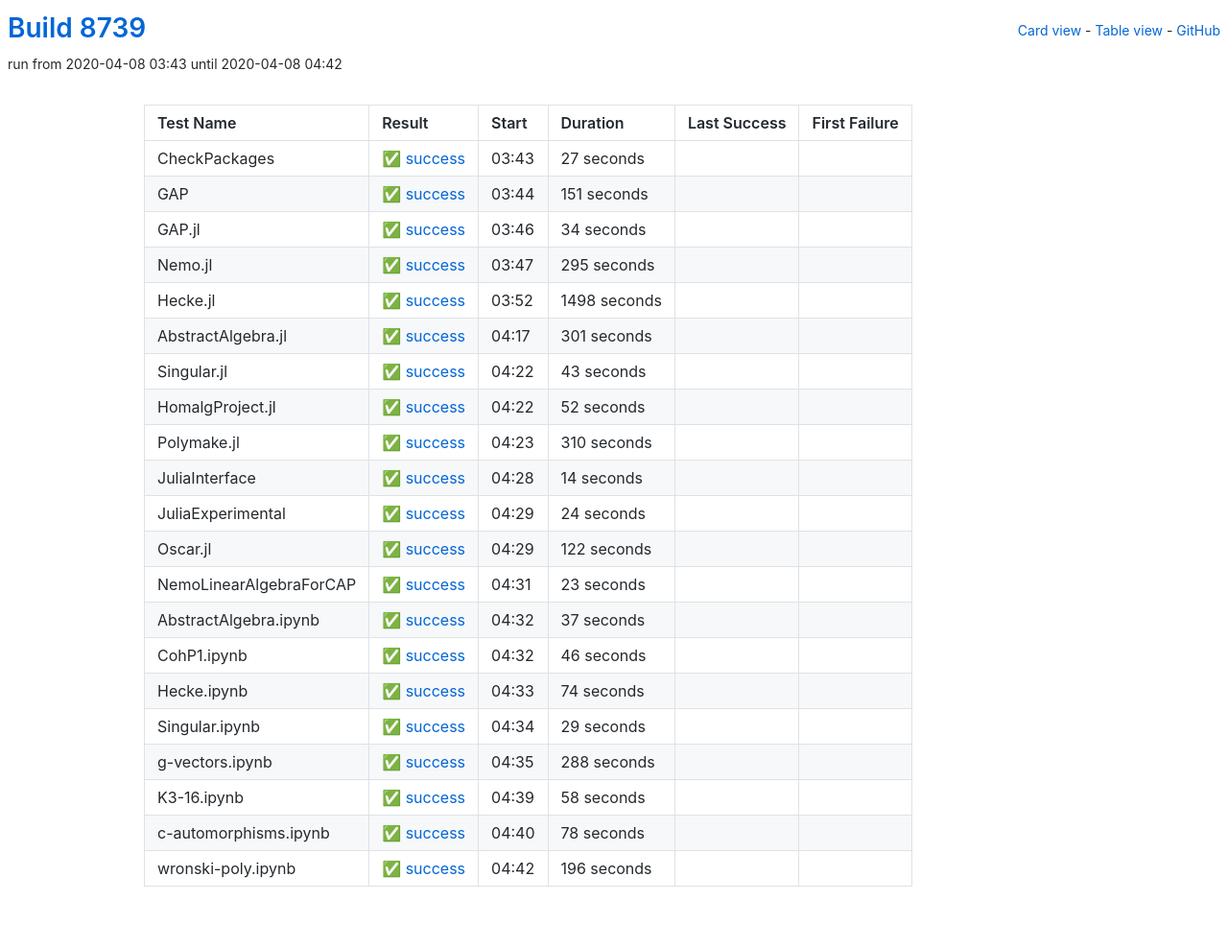
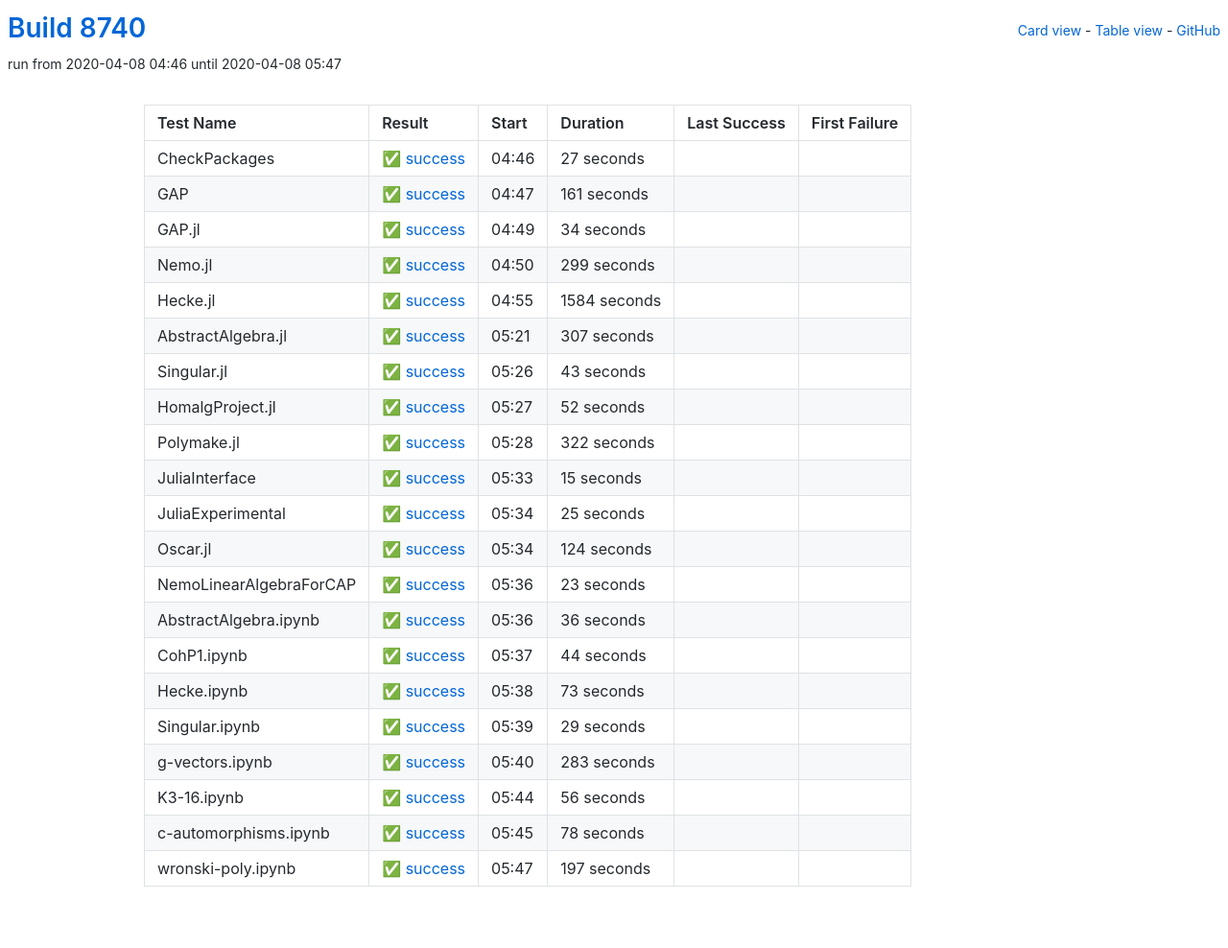
Before and after one commit to oscar-system/oscar-ci-status, a Jekyll site: the page built from table.html, in a window 1280 px wide. Shown: the whole page at 96% size. Built offline with Jekyll 4.4.1, drawn with Linux system fonts in a browser that asks for light colours.

Commit message:
Build 8740

```diff
--- a/_data/ci.yml
+++ b/_data/ci.yml
@@ -1,5 +1,5 @@
-build: 8739
-build_url: https://oscarci.mathematik.uni-kl.de/job/oscar/8739/
+build: 8740
+build_url: https://oscarci.mathematik.uni-kl.de/job/oscar/8740/
 job: oscar
 tests:
 - duration: 27
@@ -8,20 +8,20 @@ tests:
   first_failure_url: null
   last_success: false
   last_success_url: null
-  log: https://oscarci.mathematik.uni-kl.de/job/oscar/8739/artifact/logs/build-8739/CheckPackages.log
+  log: https://oscarci.mathematik.uni-kl.de/job/oscar/8740/artifact/logs/build-8740/CheckPackages.log
   name: CheckPackages
-  start: 2020-04-08 03:43
+  start: 2020-04-08 04:46
   status: success
   success: true
-- duration: 151
+- duration: 161
   exitcode: 0
   first_failure: false
   first_failure_url: null
   last_success: false
   last_success_url: null
-  log: https://oscarci.mathematik.uni-kl.de/job/oscar/8739/artifact/logs/build-8739/GAP.log
+  log: https://oscarci.mathematik.uni-kl.de/job/oscar/8740/artifact/logs/build-8740/GAP.log
   name: GAP
-  start: 2020-04-08 03:44
+  start: 2020-04-08 04:47
   status: success
   success: true
 - duration: 34
@@ -30,42 +30,42 @@ tests:
   first_failure_url: null
   last_success: false
   last_success_url: null
-  log: https://oscarci.mathematik.uni-kl.de/job/oscar/8739/artifact/logs/build-8739/GAP.jl.log
+  log: https://oscarci.mathematik.uni-kl.de/job/oscar/8740/artifact/logs/build-8740/GAP.jl.log
   name: GAP.jl
-  start: 2020-04-08 03:46
+  start: 2020-04-08 04:49
   status: success
   success: true
-- duration: 295
+- duration: 299
   exitcode: 0
   first_failure: false
   first_failure_url: null
   last_success: false
   last_success_url: null
-  log: https://oscarci.mathematik.uni-kl.de/job/oscar/8739/artifact/logs/build-8739/Nemo.jl.log
+  log: https://oscarci.mathematik.uni-kl.de/job/oscar/8740/artifact/logs/build-8740/Nemo.jl.log
   name: Nemo.jl
-  start: 2020-04-08 03:47
+  start: 2020-04-08 04:50
   status: success
   success: true
-- duration: 1498
+- duration: 1584
   exitcode: 0
   first_failure: false
   first_failure_url: null
   last_success: false
   last_success_url: null
-  log: https://oscarci.mathematik.uni-kl.de/job/oscar/8739/artifact/logs/build-8739/Hecke.jl.log
+  log: https://oscarci.mathematik.uni-kl.de/job/oscar/8740/artifact/logs/build-8740/Hecke.jl.log
   name: Hecke.jl
-  start: 2020-04-08 03:52
+  start: 2020-04-08 04:55
   status: success
   success: true
-- duration: 301
+- duration: 307
   exitcode: 0
   first_failure: false
   first_failure_url: null
   last_success: false
   last_success_url: null
-  log: https://oscarci.mathematik.uni-kl.de/job/oscar/8739/artifact/logs/build-8739/AbstractAlgebra.jl.log
+  log: https://oscarci.mathematik.uni-kl.de/job/oscar/8740/artifact/logs/build-8740/AbstractAlgebra.jl.log
   name: AbstractAlgebra.jl
-  start: 2020-04-08 04:17
+  start: 2020-04-08 05:21
   status: success
   success: true
 - duration: 43
@@ -74,9 +74,9 @@ tests:
   first_failure_url: null
   last_success: false
   last_success_url: null
-  log: https://oscarci.mathematik.uni-kl.de/job/oscar/8739/artifact/logs/build-8739/Singular.jl.log
+  log: https://oscarci.mathematik.uni-kl.de/job/oscar/8740/artifact/logs/build-8740/Singular.jl.log
   name: Singular.jl
-  start: 2020-04-08 04:22
+  start: 2020-04-08 05:26
   status: success
   success: true
 - duration: 52
@@ -85,53 +85,53 @@ tests:
   first_failure_url: null
   last_success: false
   last_success_url: null
-  log: https://oscarci.mathematik.uni-kl.de/job/oscar/8739/artifact/logs/build-8739/HomalgProject.jl.log
+  log: https://oscarci.mathematik.uni-kl.de/job/oscar/8740/artifact/logs/build-8740/HomalgProject.jl.log
   name: HomalgProject.jl
-  start: 2020-04-08 04:22
+  start: 2020-04-08 05:27
   status: success
   success: true
-- duration: 310
+- duration: 322
   exitcode: 0
   first_failure: false
   first_failure_url: null
   last_success: false
   last_success_url: null
-  log: https://oscarci.mathematik.uni-kl.de/job/oscar/8739/artifact/logs/build-8739/Polymake.jl.log
+  log: https://oscarci.mathematik.uni-kl.de/job/oscar/8740/artifact/logs/build-8740/Polymake.jl.log
   name: Polymake.jl
-  start: 2020-04-08 04:23
+  start: 2020-04-08 05:28
   status: success
   success: true
-- duration: 14
+- duration: 15
   exitcode: 0
   first_failure: false
   first_failure_url: null
   last_success: false
   last_success_url: null
-  log: https://oscarci.mathematik.uni-kl.de/job/oscar/8739/artifact/logs/build-8739/JuliaInterface.log
+  log: https://oscarci.mathematik.uni-kl.de/job/oscar/8740/artifact/logs/build-8740/JuliaInterface.log
   name: JuliaInterface
-  start: 2020-04-08 04:28
+  start: 2020-04-08 05:33
   status: success
   success: true
-- duration: 24
+- duration: 25
   exitcode: 0
   first_failure: false
   first_failure_url: null
   last_success: false
   last_success_url: null
-  log: https://oscarci.mathematik.uni-kl.de/job/oscar/8739/artifact/logs/build-8739/JuliaExperimental.log
+  log: https://oscarci.mathematik.uni-kl.de/job/oscar/8740/artifact/logs/build-8740/JuliaExperimental.log
   name: JuliaExperimental
-  start: 2020-04-08 04:29
+  start: 2020-04-08 05:34
   status: success
   success: true
-- duration: 122
+- duration: 124
   exitcode: 0
   first_failure: false
   first_failure_url: null
   last_success: false
   last_success_url: null
-  log: https://oscarci.mathematik.uni-kl.de/job/oscar/8739/artifact/logs/build-8739/Oscar.jl.log
+  log: https://oscarci.mathematik.uni-kl.de/job/oscar/8740/artifact/logs/build-8740/Oscar.jl.log
   name: Oscar.jl
-  start: 2020-04-08 04:29
+  start: 2020-04-08 05:34
   status: success
   success: true
 - duration: 23
@@ -140,42 +140,42 @@ tests:
   first_failure_url: null
   last_success: false
   last_success_url: null
-  log: https://oscarci.mathematik.uni-kl.de/job/oscar/8739/artifact/logs/build-8739/NemoLinearAlgebraForCAP.log
+  log: https://oscarci.mathematik.uni-kl.de/job/oscar/8740/artifact/logs/build-8740/NemoLinearAlgebraForCAP.log
   name: NemoLinearAlgebraForCAP
-  start: 2020-04-08 04:31
+  start: 2020-04-08 05:36
   status: success
   success: true
-- duration: 37
+- duration: 36
   exitcode: 0
   first_failure: false
   first_failure_url: null
   last_success: false
   last_success_url: null
-  log: https://oscarci.mathematik.uni-kl.de/job/oscar/8739/artifact/logs/build-8739/AbstractAlgebra.ipynb.log
+  log: https://oscarci.mathematik.uni-kl.de/job/oscar/8740/artifact/logs/build-8740/AbstractAlgebra.ipynb.log
   name: AbstractAlgebra.ipynb
-  start: 2020-04-08 04:32
+  start: 2020-04-08 05:36
   status: success
   success: true
-- duration: 46
+- duration: 44
   exitcode: 0
   first_failure: false
   first_failure_url: null
   last_success: false
   last_success_url: null
-  log: https://oscarci.mathematik.uni-kl.de/job/oscar/8739/artifact/logs/build-8739/CohP1.ipynb.log
+  log: https://oscarci.mathematik.uni-kl.de/job/oscar/8740/artifact/logs/build-8740/CohP1.ipynb.log
   name: CohP1.ipynb
-  start: 2020-04-08 04:32
+  start: 2020-04-08 05:37
   status: success
   success: true
-- duration: 74
+- duration: 73
   exitcode: 0
   first_failure: false
   first_failure_url: null
   last_success: false
   last_success_url: null
-  log: https://oscarci.mathematik.uni-kl.de/job/oscar/8739/artifact/logs/build-8739/Hecke.ipynb.log
+  log: https://oscarci.mathematik.uni-kl.de/job/oscar/8740/artifact/logs/build-8740/Hecke.ipynb.log
   name: Hecke.ipynb
-  start: 2020-04-08 04:33
+  start: 2020-04-08 05:38
   status: success
   success: true
 - duration: 29
@@ -184,31 +184,31 @@ tests:
   first_failure_url: null
   last_success: false
   last_success_url: null
-  log: https://oscarci.mathematik.uni-kl.de/job/oscar/8739/artifact/logs/build-8739/Singular.ipynb.log
+  log: https://oscarci.mathematik.uni-kl.de/job/oscar/8740/artifact/logs/build-8740/Singular.ipynb.log
   name: Singular.ipynb
-  start: 2020-04-08 04:34
+  start: 2020-04-08 05:39
   status: success
   success: true
-- duration: 288
+- duration: 283
   exitcode: 0
   first_failure: false
   first_failure_url: null
   last_success: false
   last_success_url: null
-  log: https://oscarci.mathematik.uni-kl.de/job/oscar/8739/artifact/logs/build-8739/g-vectors.ipynb.log
+  log: https://oscarci.mathematik.uni-kl.de/job/oscar/8740/artifact/logs/build-8740/g-vectors.ipynb.log
   name: g-vectors.ipynb
-  start: 2020-04-08 04:35
+  start: 2020-04-08 05:40
   status: success
   success: true
-- duration: 58
+- duration: 56
   exitcode: 0
   first_failure: false
   first_failure_url: null
   last_success: false
   last_success_url: null
-  log: https://oscarci.mathematik.uni-kl.de/job/oscar/8739/artifact/logs/build-8739/K3-16.ipynb.log
+  log: https://oscarci.mathematik.uni-kl.de/job/oscar/8740/artifact/logs/build-8740/K3-16.ipynb.log
   name: K3-16.ipynb
-  start: 2020-04-08 04:39
+  start: 2020-04-08 05:44
   status: success
   success: true
 - duration: 78
@@ -217,19 +217,19 @@ tests:
   first_failure_url: null
   last_success: false
   last_success_url: null
-  log: https://oscarci.mathematik.uni-kl.de/job/oscar/8739/artifact/logs/build-8739/c-automorphisms.ipynb.log
+  log: https://oscarci.mathematik.uni-kl.de/job/oscar/8740/artifact/logs/build-8740/c-automorphisms.ipynb.log
   name: c-automorphisms.ipynb
-  start: 2020-04-08 04:40
+  start: 2020-04-08 05:45
   status: success
   success: true
-- duration: 196
+- duration: 197
   exitcode: 0
   first_failure: false
   first_failure_url: null
   last_success: false
   last_success_url: null
-  log: https://oscarci.mathematik.uni-kl.de/job/oscar/8739/artifact/logs/build-8739/wronski-poly.ipynb.log
+  log: https://oscarci.mathematik.uni-kl.de/job/oscar/8740/artifact/logs/build-8740/wronski-poly.ipynb.log
   name: wronski-poly.ipynb
-  start: 2020-04-08 04:42
+  start: 2020-04-08 05:47
   status: success
   success: true
```
Also changed, not shown: README.md.
